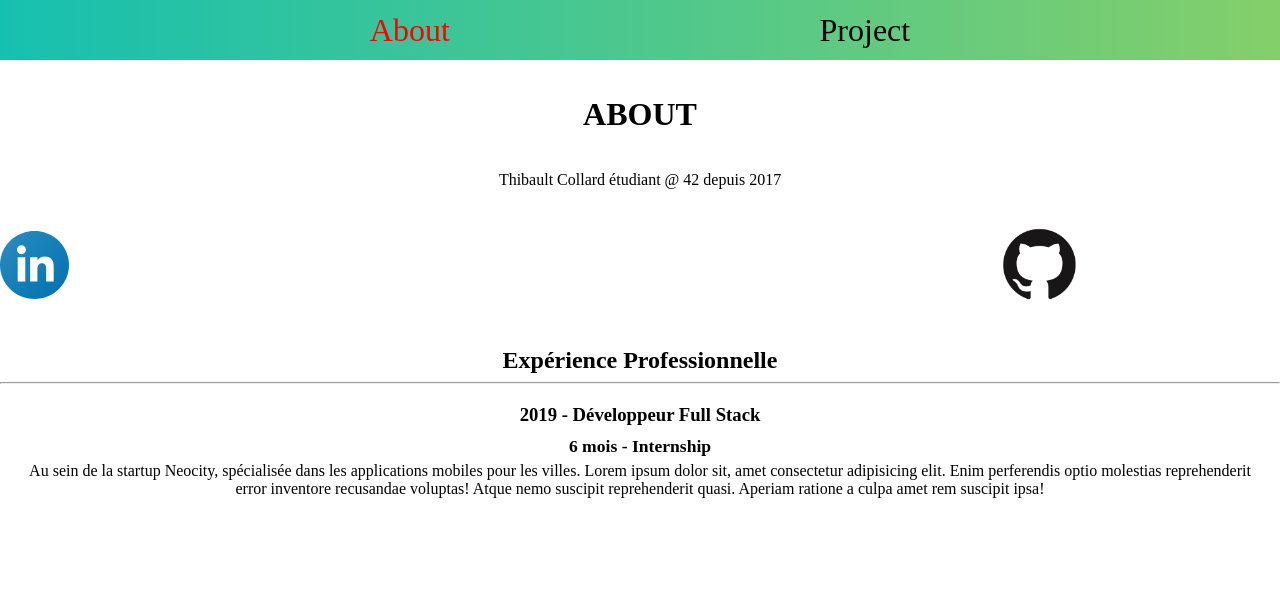
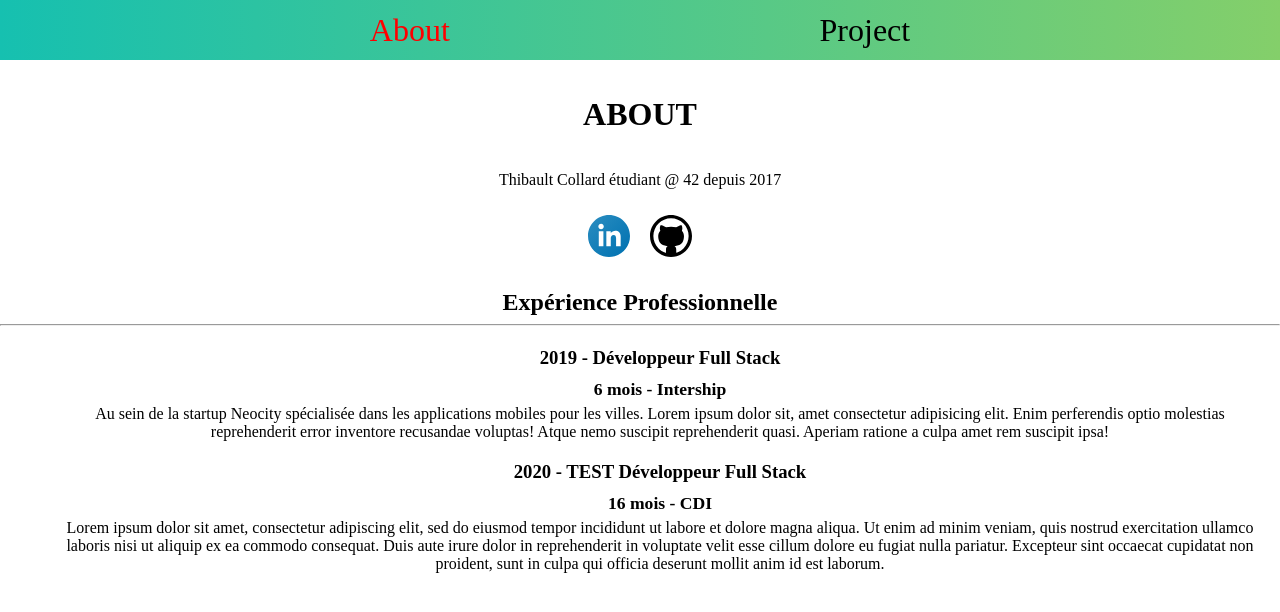
Before and after one commit to tcollard/website, a Vue app in the folder my-website/: page / in a window 1280 px wide. Shown: the top 612 px of the page. Built offline with nearby package versions, Linux system fonts and the light colour scheme.

Commit message:
feat: 🎸 (component) Add experience template

```diff
--- a/my-website/src/components/About.vue
+++ b/my-website/src/components/About.vue
@@ -4,42 +4,59 @@
             <h1>ABOUT</h1>
             <p>Thibault Collard étudiant @ 42 depuis 2017</p>
         </span>
-        <span class="link">
+        <div class="link">
             <a class="contentText" href="https://fr.linkedin.com/in/thibault-collard-b8228168" target="_blank">
-                <img id="imgLinkedIn" src="../assets/linkedIn.svg" alt="linkedIn">
+                <img class="img" src="../assets/linkedIn.svg" alt="linkedIn">
             </a>
             <a class="contentText" href="https://github.com/tcollard" target="_blank">
-                <img id="imgGithub" src="../assets/github.png" alt="github">
+                <img class="img" src="../assets/github.svg" alt="github">
             </a>
-        </span>
+        </div>
 
         <br>
         <h2 class="title">Expérience Professionnelle</h2>
         <hr>
-        <span class="experienceBlock">
-            <p class="subtitle">2019 - Développeur Full Stack</p>
-            <p class="duration">6 mois - Internship</p>
-            <span>
-                Au sein de la startup
-                <a class="contentText" href="https://neocity.fr/" target="_blank">Neocity</a>,
-                spécialisée dans les applications mobiles pour les villes.
-                Lorem ipsum dolor sit, amet consectetur adipisicing elit. Enim perferendis optio molestias reprehenderit error inventore recusandae voluptas! Atque nemo suscipit reprehenderit quasi. Aperiam ratione a culpa amet rem suscipit ipsa!
-            </span>
-        </span>
+        <ul>
+            <Experience v-for="xp in experiences" :key="xp" :xp="xp"></Experience>
+        </ul>
     </div>
 </template>
 
 <script lang="ts">
+    import Experience from './Experience.vue';
+
     export default ({
         name: 'About',
+        components: {
+            Experience,
+        },
+        data() {
+            return {
+                experiences: [
+                    {
+                        date: '2019',
+                        poste: 'Développeur Full Stack',
+                        during: '6 mois',
+                        type: 'Intership',
+                        content: `Au sein de la startup
+                            <a class="contentText" href="https://neocity.fr/" target="_blank">Neocity</a>
+                            spécialisée dans les applications mobiles pour les villes.
+                            Lorem ipsum dolor sit, amet consectetur adipisicing elit. Enim perferendis optio molestias reprehenderit error inventore recusandae voluptas! Atque nemo suscipit reprehenderit quasi. Aperiam ratione a culpa amet rem suscipit ipsa!`,
+                    },
+                    {
+                        date: '2020',
+                        poste: ' TEST Développeur Full Stack',
+                        during: '16 mois',
+                        type: 'CDI',
+                        content: `Lorem ipsum dolor sit amet, consectetur adipiscing elit, sed do eiusmod tempor incididunt ut labore et dolore magna aliqua. Ut enim ad minim veniam, quis nostrud exercitation ullamco laboris nisi ut aliquip ex ea commodo consequat. Duis aute irure dolor in reprehenderit in voluptate velit esse cillum dolore eu fugiat nulla pariatur. Excepteur sint occaecat cupidatat non proident, sunt in culpa qui officia deserunt mollit anim id est laborum.`,
+                    },
+                ],
+            };
+        },
     })
 </script>
 
 <style scoped>
-.contentText {
-    text-decoration: none;
-    color: black;
-}
 
     .introText {
         text-decoration: none;
@@ -54,7 +71,7 @@
         display: flex;
         flex-direction: row;
         align-items: center;
-    justify-content: space-evenly;
+        justify-content: center;
     }
 
     .title {
@@ -63,31 +80,16 @@
         margin: 0;
     }
 
-.subtitle {
-    font-size: 1.17em;
-    font-weight: bold;
-    margin: 5px;
+    .img {
+        width: 42px;
+        margin: 10px;
     }
-
-.duration {
-    font-size: 1.1em;
-    font-weight: bold;
-    margin: 5px;
-}
-
-.experienceBlock {
-    display: flex;
-    flex-direction: column;
-    text-align: center;
-    margin: 15px;
-}
-
-#imgLinkedIn {
+    /* #imgLinkedIn {
         width: 7%;
     }
 
     #imgGithub {
         width: 40%;
-}
+    } */
 
 </style>
--- /dev/null
+++ b/my-website/src/components/Experience.vue
@@ -0,0 +1,45 @@
+<template>
+    <span class="experienceBlock">
+        <p class="subtitle">{{ xp.date }} - {{ xp.poste }}</p>
+        <p class="duration">{{ xp.during }} - {{ xp.type }}</p>
+        <span v-html="xp.content"></span>
+    </span>
+</template>
+
+<script lang="ts">
+    export default ({
+        name: 'Experience',
+        props: {
+            xp:{
+                type: Array,
+                required: true,
+            },
+        },
+    })
+</script>
+
+<style>
+    .subtitle {
+        font-size: 1.17em;
+        font-weight: bold;
+        margin: 5px;
+    }
+
+    .duration {
+        font-size: 1.1em;
+        font-weight: bold;
+        margin: 5px;
+    }
+
+    .experienceBlock {
+        display: flex;
+        flex-direction: column;
+        text-align: center;
+        margin: 15px;
+    }
+
+    .contentText {
+        text-decoration: none;
+        color: black;
+    }
+</style>
```
Also changed, not shown: my-website/src/assets/github.png (deleted), my-website/src/assets/github.svg (added). Lines whose indentation alone changed are shown as unchanged.
